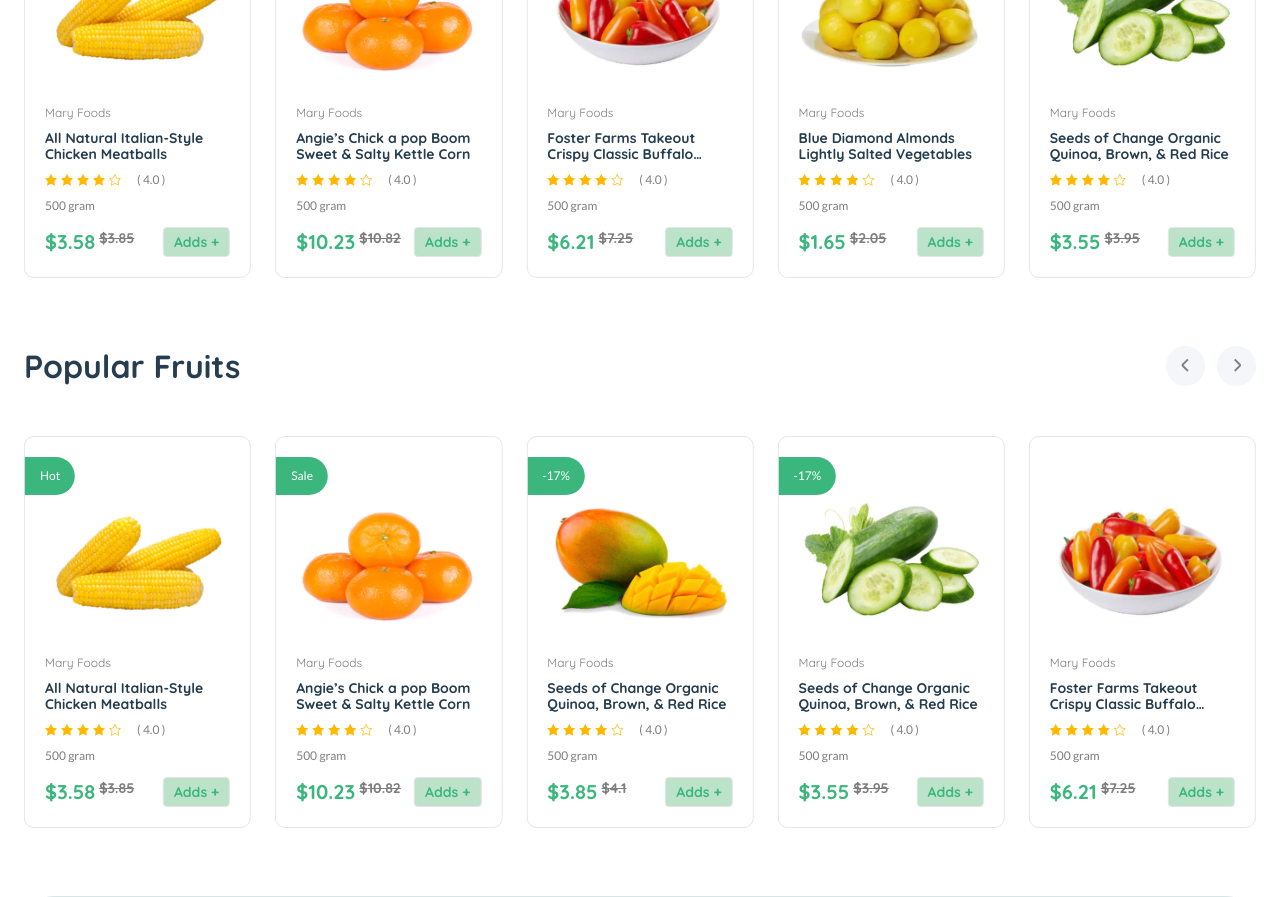
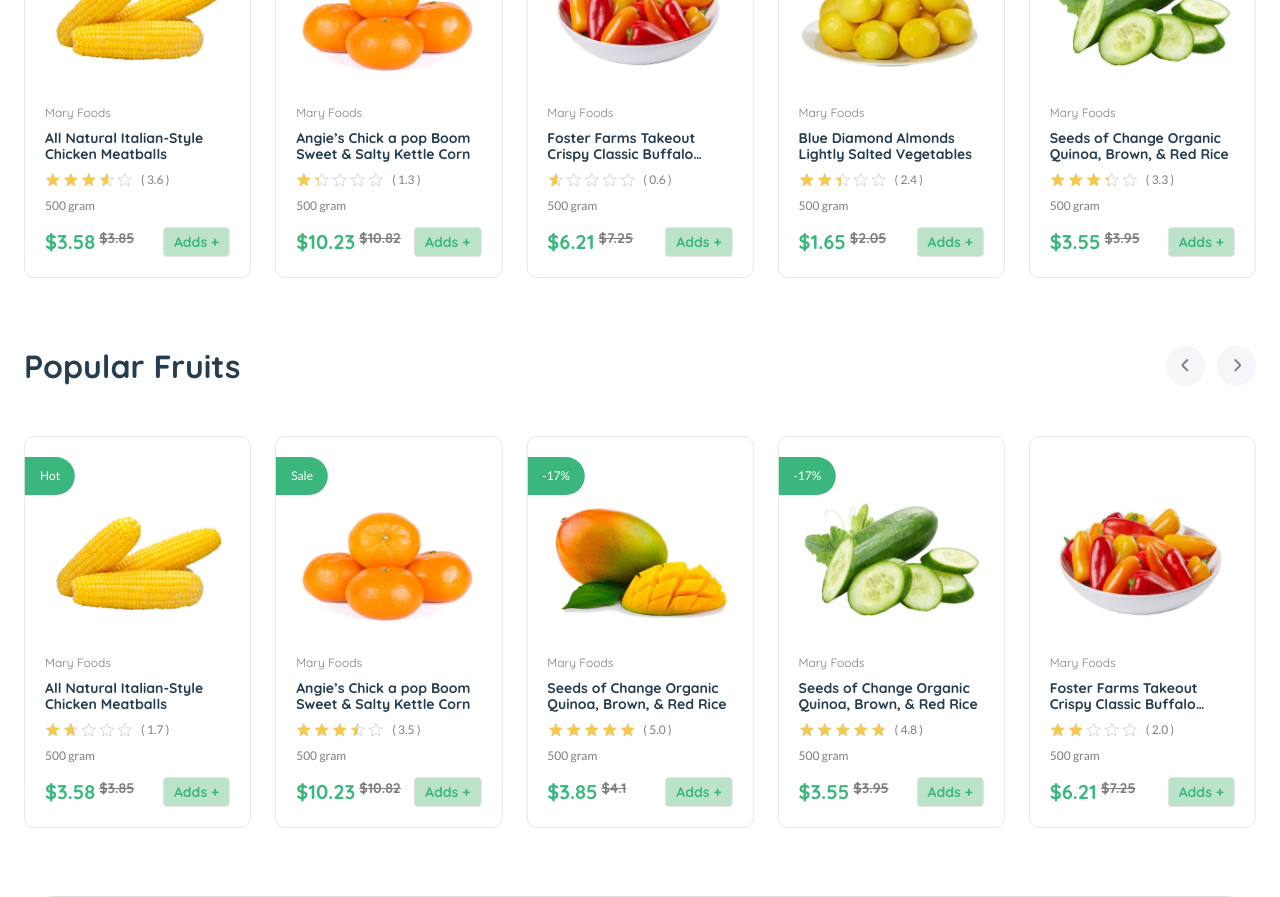
Before and after one commit to ali-76/Grocery-shop, a Next.js app: page / in a window 1280 px wide. Shown: the part 1800-2697 px from the top of the page. Built offline with nearby package versions, Linux system fonts and the light colour scheme.

Commit message:
feat: add component for rating

```diff
--- a/src/components/common/product/product-card/SimpleProductCard.tsx
+++ b/src/components/common/product/product-card/SimpleProductCard.tsx
@@ -1,6 +1,7 @@
 import { simpleProductType } from "@/types/simpleProductType";
-import { IconBox } from "../../ul";
+import { IconBox, Rating } from "../../ul";
 import { ImageView } from "../../image-view";
+import Link from "next/link";
 
 interface Props {
   item : simpleProductType
@@ -24,16 +25,9 @@ export function SimpleProductCard({item} : Props) {
       <ImageView src={item.img} alt="Product image" width={717} height={526} className="m-auto w-full aspect-[3/2] mb-[28px]" />
       <div className="flex flex-col gap-2">
         <div className="text-gray-500 text-xsmall">{item.shopName}</div>
-        <h3 className="text-heading-sm text-blue-300 min-h-[33px] line-clamp-2 overflow-hidden">{item.title}</h3>
+        <Link href={"#"}><h3 className="text-heading-sm text-blue-300 min-h-[33px] line-clamp-2 overflow-hidden">{item.title}</h3></Link>
         <div className="flex gap-4">
-          <ul className="flex gap-1">
-            <li className="flex cursor-pointer"><IconBox icon="icon-star-full" size={12}></IconBox></li>
-            <li className="flex cursor-pointer"><IconBox icon="icon-star-full" size={12}></IconBox></li>
-            <li className="flex cursor-pointer"><IconBox icon="icon-star-full" size={12}></IconBox></li>
-            <li className="flex cursor-pointer"><IconBox icon="icon-star-full" size={12}></IconBox></li>
-            <li className="flex cursor-pointer"><IconBox icon="icon-star-empty" size={12}></IconBox></li>
-          </ul>
-          <div className="text-xsmall text-gray-500 font-lato">( {item.rate} )</div>
+          <Rating rate={item.rate} />
         </div>
         <div className="font-lato text-xsmall text-gray-500">{item.weight} {item.unit}</div>
       </div>
--- a/src/components/common/ul/index.ts
+++ b/src/components/common/ul/index.ts
@@ -1,3 +1,4 @@
 export * from './logo'
 export * from './icon-box'
 export * from './banner'
+export * from './rating'
--- /dev/null
+++ b/src/components/common/ul/rating/Rating.tsx
@@ -0,0 +1,80 @@
+import { Star } from "./Star";
+
+interface RatingProps {
+  rate: number;
+  size?: number;           // default : 16
+  max?: number;            // number of stars - default : 5
+  gap?: number;            // gap between stars - default :
+  showNumber?: boolean;    // Show rate value
+  ariaLabel?: string;
+}
+
+export function Rating({
+  rate,
+  size = 16,
+  max = 5,
+  gap = 2,
+  showNumber = true,
+  ariaLabel,
+}: RatingProps) {
+  const clampedRate = Math.max(0, Math.min(max, rate));
+
+  const indices = Array.from({ length: max }, (_, i) => i);
+
+  const getFill = (idx: number) => {
+    const raw = clampedRate - idx;
+    const clamped = Math.max(0, Math.min(1, raw)) * 100;
+    return clamped;
+  };
+
+  const defaultAria = `Rating: ${clampedRate.toFixed(1)} out of ${max}`;
+
+  return (
+    <div className="flex items-center" aria-label={ariaLabel ?? defaultAria}>
+      <ul className="flex" style={{ gap: `${gap}px`, display: "flex", padding: 0, margin: 0, listStyle: "none" }}>
+        {indices.map((idx) => {
+          const fill = getFill(idx);
+          return (
+            <li key={idx} style={{ display: "inline-flex", alignItems: "center" }}>
+              <Star fillPercent={fill} size={size} idx={idx} />
+            </li>
+          );
+        })}
+      </ul>
+
+      {showNumber && (
+        <div className="text-xsmall text-gray-500 font-lato mr-2" style={{ marginLeft: 8 }}>
+          ( {clampedRate.toFixed(1)} )
+        </div>
+      )}
+    </div>
+  );
+}
+
+// import { IconBox } from "../icon-box";
+
+// interface Props  {
+//   rate : number;
+//   size? : number;
+// }
+
+// export function Rating({rate , size = 12}: Props) {
+
+  // let star = [];
+  // for(let i = 0 ; i < rate ; i++){
+  //   star.push(<li className="flex cursor-pointer"><IconBox icon="icon-star-full" size={size}></IconBox></li>)
+  // };
+
+  // while(star.length < 5){
+  //   star.push(<li className="flex cursor-pointer"><IconBox icon="icon-star-empty" size={size}></IconBox></li>)
+  // }
+
+  // return (
+  //   <>
+  //     <ul className="flex gap-1">
+  //       {star}
+  //     </ul>
+  //     <div className="text-xsmall text-gray-500 font-lato">( {rate.toFixed(1)} )</div>
+  //   </>
+  // );
+// }
--- /dev/null
+++ b/src/components/common/ul/rating/Star.tsx
@@ -0,0 +1,45 @@
+
+interface StarProps {
+  fillPercent: number; // 0..100
+  size: number;
+  idx: number;
+}
+
+export function Star({ fillPercent, size, idx }: StarProps) {
+
+  const clipId = `star-clip-${idx}-${size}-${Math.round(fillPercent)}`;
+
+  const starPath =
+    "M12 17.27L18.18 21l-1.64-7.03L22 9.24l-7.19-.61L12 2 9.19 8.63 2 9.24l5.46 4.73L5.82 21z";
+
+  return (
+    <svg
+      width={size}
+      height={size}
+      viewBox="0 0 24 24"
+      aria-hidden="true"
+      role="img"
+      className="inline-block"
+    >
+      <defs>
+        <clipPath id={clipId}>
+          <rect x="0" y="0" width={`${fillPercent}%`} height="100%" />
+        </clipPath>
+      </defs>
+
+      <path
+        d={starPath}
+        fill="none"
+        stroke="rgba(0,0,0,0.15)"
+        strokeWidth="1"
+        vectorEffect="non-scaling-stroke"
+      />
+
+      <g clipPath={`url(#${clipId})`}>
+        <path d={starPath} fill="#F6C948" stroke="none" />
+      </g>
+
+      <path d={starPath} fill="none" stroke="rgba(0,0,0,0.06)" strokeWidth="0.3" />
+    </svg>
+  );
+}
--- /dev/null
+++ b/src/components/common/ul/rating/index.ts
@@ -0,0 +1,2 @@
+export * from './Rating'
+export * from './Star'
--- a/src/mock/popularFruit.ts
+++ b/src/mock/popularFruit.ts
@@ -1,23 +1,11 @@
-import { disconnect } from "process";
+import { simpleProductType } from "@/types/simpleProductType"
 
-interface Props {
-    badge? : string;
-    img : string;
-    shopName : string;
-    title : string;
-    rate : string;
-    weight : number;
-    unit : string;
-    disconnect : number;
-    price : number;
-}
-
-export const popularFruitMock : Props[] = [
+export const popularFruitMock : simpleProductType[] = [
     {
         img : "/assets/images/products/lemon.png",
         shopName : "Mary Foods",
         title : "Blue Diamond Almonds Lightly Salted Vegetables",
-        rate : '4.0' ,
+        rate : 2.3 ,
         weight : 500 ,
         unit : "gram",
         disconnect : 1.65 ,
@@ -28,7 +16,7 @@ export const popularFruitMock : Props[] = [
         img : "/assets/images/products/corn.png",
         shopName : "Mary Foods",
         title : "All Natural Italian-Style Chicken Meatballs",
-        rate : '4.0' ,
+        rate : 1.7 ,
         weight : 500 ,
         unit : "gram",
         disconnect : 3.58 ,
@@ -39,7 +27,7 @@ export const popularFruitMock : Props[] = [
         img : "/assets/images/products/tanjerin.png",
         shopName : "Mary Foods",
         title : "Angie’s Chick a pop Boom Sweet & Salty Kettle Corn",
-        rate : '4.0' ,
+        rate : 3.5 ,
         weight : 500 ,
         unit : "gram",
         disconnect : 10.23 ,
@@ -50,7 +38,7 @@ export const popularFruitMock : Props[] = [
         img : "/assets/images/products/mango.png",
         shopName : "Mary Foods",
         title : "Seeds of Change Organic Quinoa, Brown, & Red Rice",
-        rate : '4.0' ,
+        rate : 5.0 ,
         weight : 500 ,
         unit : "gram",
         disconnect : 3.85 ,
@@ -61,7 +49,7 @@ export const popularFruitMock : Props[] = [
         img : "/assets/images/products/cucumber.png",
         shopName : "Mary Foods",
         title : "Seeds of Change Organic Quinoa, Brown, & Red Rice",
-        rate : '4.0' ,
+        rate : 4.8 ,
         weight : 500 ,
         unit : "gram",
         disconnect : 3.55 ,
@@ -71,7 +59,7 @@ export const popularFruitMock : Props[] = [
         img : "/assets/images/products/paper.png",
         shopName : "Mary Foods",
         title : "Foster Farms Takeout Crispy Classic Buffalo Wings",
-        rate : '4.0' ,
+        rate : 2.0 ,
         weight : 500 ,
         unit : "gram",
         disconnect : 6.21 ,
--- a/src/mock/popularProduct.ts
+++ b/src/mock/popularProduct.ts
@@ -6,7 +6,7 @@ export const popularProductMock : simpleProductType[] = [
         img : "/assets/images/products/mango.png",
         shopName : "Mary Foods",
         title : "Seeds of Change Organic Quinoa, Brown, & Red Rice",
-        rate : '4.0' ,
+        rate : 4.5 ,
         weight : 500 ,
         unit : "gram",
         disconnect : 3.85 ,
@@ -17,7 +17,7 @@ export const popularProductMock : simpleProductType[] = [
         img : "/assets/images/products/corn.png",
         shopName : "Mary Foods",
         title : "All Natural Italian-Style Chicken Meatballs",
-        rate : '4.0' ,
+        rate : 3.6 ,
         weight : 500 ,
         unit : "gram",
         disconnect : 3.58 ,
@@ -28,7 +28,7 @@ export const popularProductMock : simpleProductType[] = [
         img : "/assets/images/products/tanjerin.png",
         shopName : "Mary Foods",
         title : "Angie’s Chick a pop Boom Sweet & Salty Kettle Corn",
-        rate : '4.0' ,
+        rate : 1.3 ,
         weight : 500 ,
         unit : "gram",
         disconnect : 10.23 ,
@@ -38,7 +38,7 @@ export const popularProductMock : simpleProductType[] = [
         img : "/assets/images/products/paper.png",
         shopName : "Mary Foods",
         title : "Foster Farms Takeout Crispy Classic Buffalo Wings",
-        rate : '4.0' ,
+        rate : 0.6 ,
         weight : 500 ,
         unit : "gram",
         disconnect : 6.21 ,
@@ -48,7 +48,7 @@ export const popularProductMock : simpleProductType[] = [
         img : "/assets/images/products/lemon.png",
         shopName : "Mary Foods",
         title : "Blue Diamond Almonds Lightly Salted Vegetables",
-        rate : '4.0' ,
+        rate : 2.4 ,
         weight : 500 ,
         unit : "gram",
         disconnect : 1.65 ,
@@ -59,7 +59,7 @@ export const popularProductMock : simpleProductType[] = [
         img : "/assets/images/products/cucumber.png",
         shopName : "Mary Foods",
         title : "Seeds of Change Organic Quinoa, Brown, & Red Rice",
-        rate : '4.0' ,
+        rate : 3.3 ,
         weight : 500 ,
         unit : "gram",
         disconnect : 3.55 ,
--- a/src/types/simpleProductType.ts
+++ b/src/types/simpleProductType.ts
@@ -3,7 +3,7 @@ export interface simpleProductType {
     img : string;
     shopName : string;
     title : string;
-    rate : string;
+    rate : number;
     weight : number;
     unit : string;
     disconnect : number;
```
